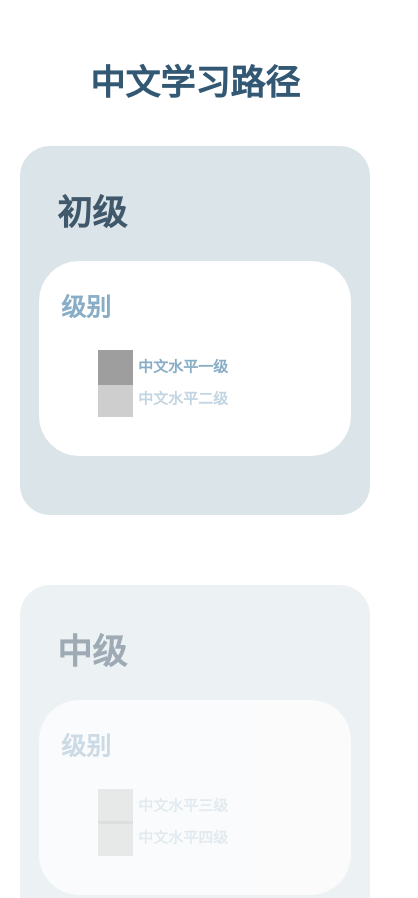
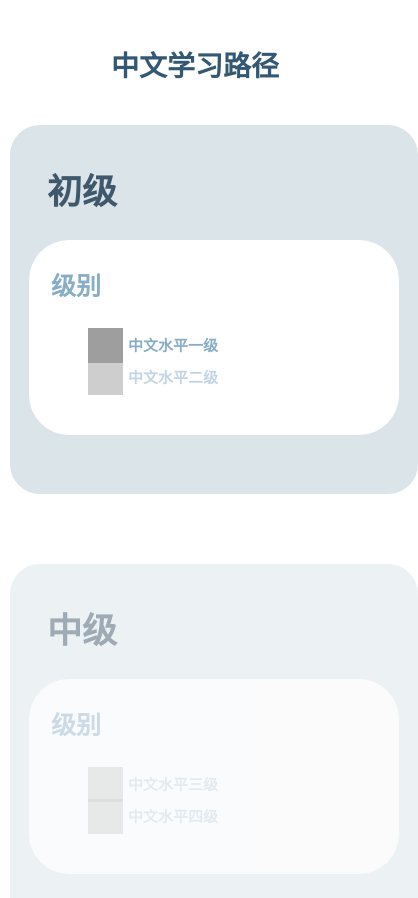
Before and after one commit to jk2yk97/01, a plain HTML site: page index.html in a window 390 px wide. Shown: the top 898 px of the page, 418 px wide, since content can reach past the window. Drawn offline with Linux system fonts and the light colour scheme; grey boxes are pictures that could not be loaded.

Commit message:
Update style.css

```diff
--- a/style.css
+++ b/style.css
@@ -375,3 +375,35 @@ li.completed > span {
     font-weight: bolder;
     padding: 0 5px;
 }
+
+@media (max-width: 768px) {
+    body {
+        padding: 10px;
+    }
+
+    .years-wrapper {
+        flex-direction: column;
+        align-items: center;
+    }
+
+    .year {
+        width: 100%;
+        max-width: 500px;
+    }
+
+    h1 {
+        font-size: 28px;
+    }
+}
+
+@media (min-width: 769px) {
+    .years-wrapper {
+        flex-direction: row !important;
+        gap: 30px !important;
+    }
+
+    .year {
+        flex: 1 !important;
+        min-width: 300px !important;
+    }
+}
```
